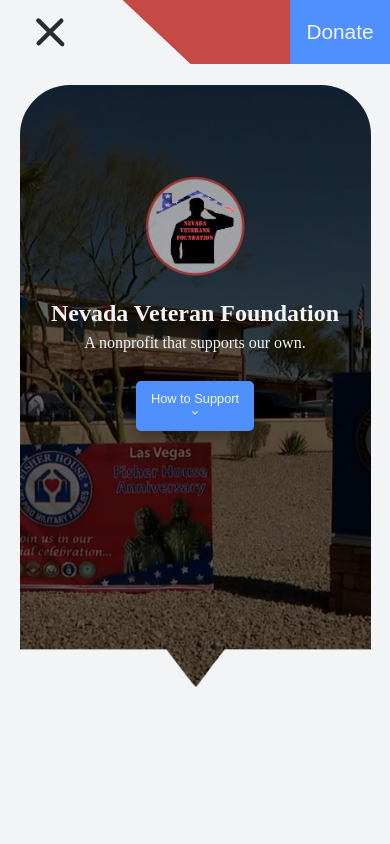
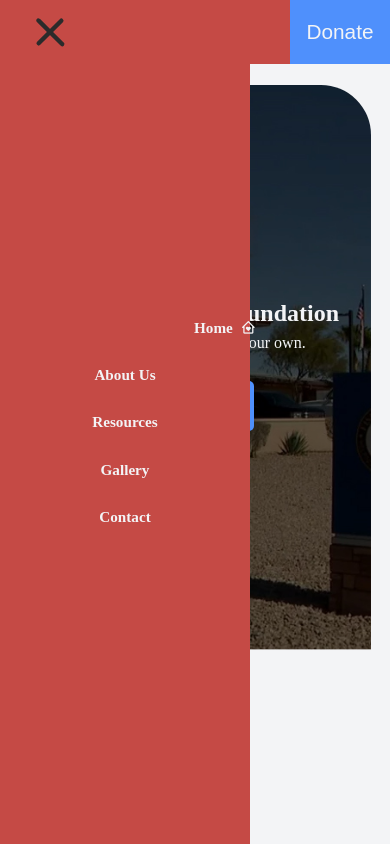
Before and after one commit to Kasador/nevadavets-org, a website built with webpack: page src/index.html in a window 390 px wide. Both pictures are taken after a click on the icon 50 px from the left and 32 px from the top of the page. Built offline with nearby package versions, Linux system fonts and the light colour scheme.

Commit message:
Mobile menu on press, slides out, now working on styles

```diff
--- a/package.json
+++ b/package.json
@@ -16,6 +16,7 @@
     "boxicons": "^2.1.4",
     "copy-webpack-plugin": "^12.0.2",
     "css-loader": "^7.1.2",
+    "gsap": "^3.12.5",
     "sass": "^1.82.0",
     "sass-loader": "^16.0.4",
     "style-loader": "^4.0.0",
--- a/src/index.js
+++ b/src/index.js
@@ -1,3 +1,31 @@
+/* REFS >>>
+    1) https://gsap.com/docs/v3/GSAP/
+*/
 import './index.scss'; // imports >>>
+import gsap from "gsap";
 
 console.log('JavaScript file connected.')
+
+// event handler for mobile menu
+const mobileMenuToggle = document.querySelector('.ham');
+const mobileMenu = document.getElementById('mobile-menu');
+
+let isOpen = false;
+
+mobileMenuToggle.addEventListener('click', () => { // Toggle mobile menu
+    if (!isOpen) { // Slide the menu in
+        gsap.to(mobileMenu, {
+            x: '0%', // Move to view
+            duration: 0.5,
+            ease: 'power1.out',
+        });
+    } else { // Slide the menu out
+        gsap.to(mobileMenu, {
+            x: '-100%', // Slide off-screen
+            duration: 0.5,
+            ease: 'power1.in',
+        });
+    }
+
+    isOpen = !isOpen; // Toggle the state
+});
--- a/src/index.scss
+++ b/src/index.scss
@@ -28,8 +28,35 @@
 }
 
 #mobile {
-    display: none;
+    display: block;
 }
+.mobile-toggle-icon {
+    position: relative; /* Ensures it's correctly positioned */
+    z-index: 1001; /* Higher than the mobile menu */
+    cursor: pointer;
+}
+
+.ham {
+    position: relative; /* Ensure it's not affected by the menu */
+    z-index: 1002; /* Make sure the icon is always visible */
+    opacity: 1; /* Always fully visible */
+}
+#mobile-menu {
+    position: fixed;
+    top: 0;
+    left: 0;
+    width: 250px;
+    height: 100%;
+    background-color: $color-primary; // Red background
+    transform: translateX(-100%); // Off-screen by default
+    visibility: visible; // Always visible for GSAP to animate
+    display: flex;
+    flex-direction: column;
+    align-items: center;
+    justify-content: center;
+    z-index: 9999; // Ensure it appears below the toggle button
+}
+
 .mobile-toggle-icon {
     display: flex;
     align-items: center;
@@ -44,7 +71,6 @@
     z-index: 999;
 }
 .ham {
-
     cursor: pointer;
     -webkit-tap-highlight-color: transparent;
     transition: transform 400ms;
@@ -53,6 +79,18 @@
     -ms-user-select: none;
     user-select: none;
   }
+// .ham {
+//     position: relative;
+//     z-index: 1000; // On top of everything
+//     cursor: pointer;
+// }
+
+// .line {
+//     stroke: $color-text; // Visible lines
+//     stroke-width: 5.5;
+//     stroke-linecap: round;
+//     fill: none;
+// }
   .hamRotate.active {
     transform: rotate(45deg);
   }
@@ -341,15 +379,28 @@
         font-size: $font-size-extra-small;
     }
 }
-@media screen and (max-width: 840px) { // 840px width
+@media screen and (max-width: 840px) { // For smaller screens
     #desktop {
-        display: none;
+        display: none; // Hide desktop menu
+    }
+    #mobile {
+        display: block; // Show mobile menu container
     }
     #mobile-menu {
-        display: none;
+        transform: translateX(-100%); // Off-screen by default
+        visibility: visible; // Visible for GSAP to manipulate
+        z-index: 9998; // Ensure menu appears on top
     }
+    .mobile-toggle-icon {
+        z-index: 9999; // Ensure menu appears on top
+    }
+}
+@media screen and (min-width: 841px) { // For larger screens
     #mobile {
-        display: block;
+        display: none; // Hide mobile container
+    }
+    #desktop {
+        display: flex; // Show desktop menu
     }
 }
 @media screen and (max-width: 700px) { // 700px width
```
Also changed, not shown: README.md, 1 other file.
